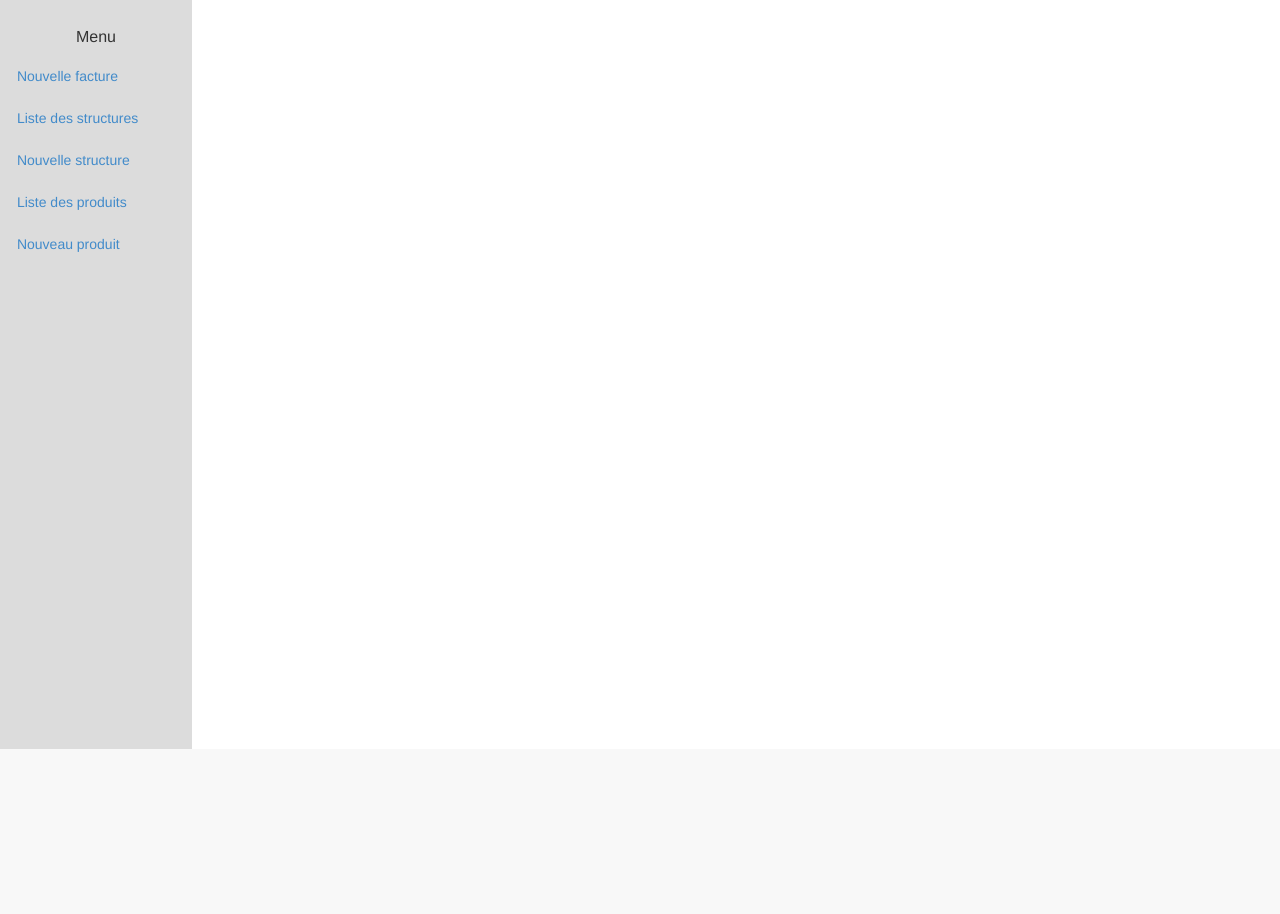
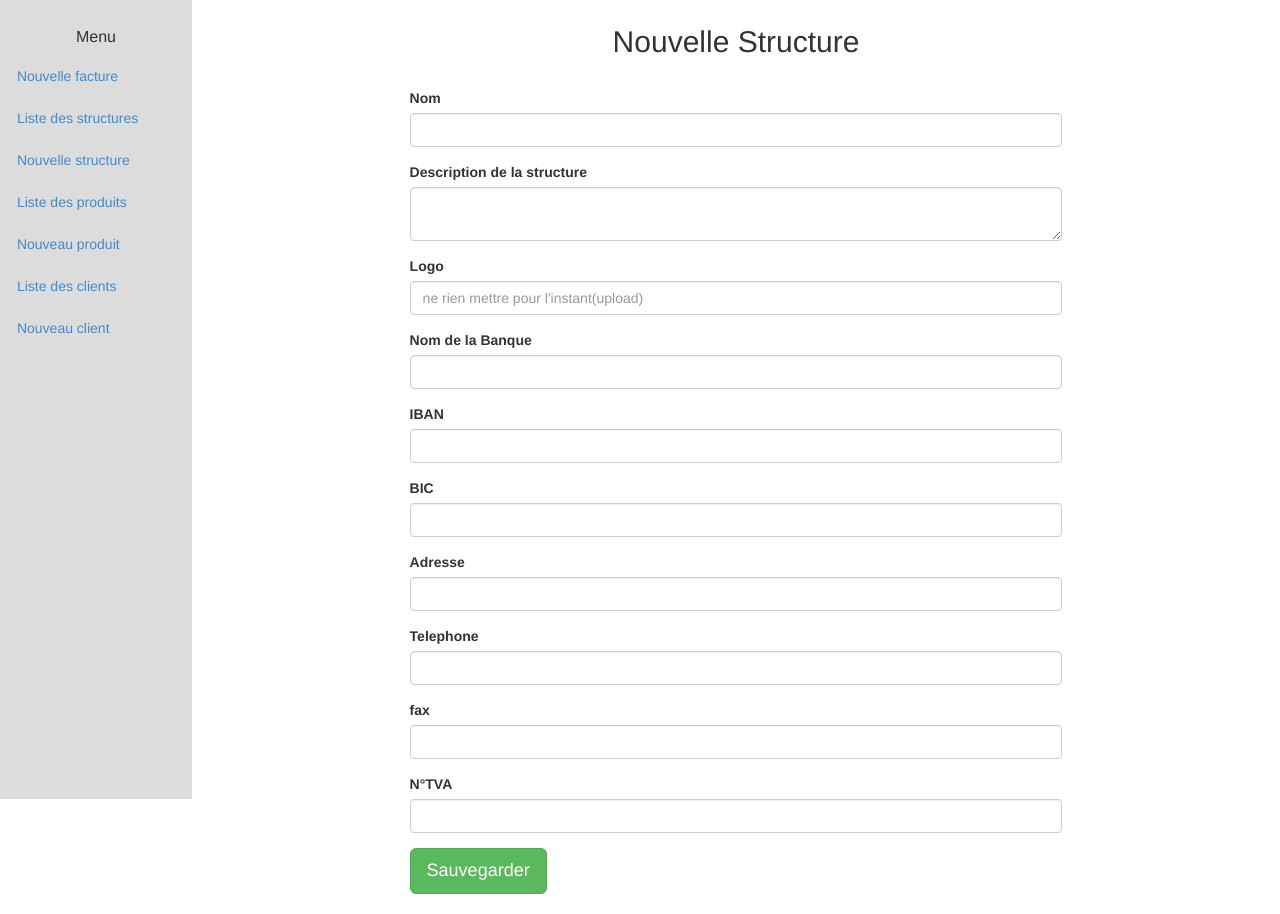
Before and after one commit to acoussemaeker/Creation_facture, a PHP site: page /new_structure.php in a window 1280 px wide. Shown: the part 51-965 px from the top of the page. Before the commit the page ends 800 px from the top, so only its background shows below. Run offline with PHP 8.4, Linux system fonts and the light colour scheme; some libraries are stand-ins or nearby versions.

Commit message:
enregistrement des structures dans la base et affichage des ces meme structure dans un tableau

```diff
--- a/header.php
+++ b/header.php
@@ -53,6 +53,8 @@
                 <li <?php if ($_SERVER['PHP_SELF'] == "/CTE/new_structure.php") echo "class='active'"; ?>><a href="new_structure.php">Nouvelle structure</a></li>
                 <li <?php if ($_SERVER['PHP_SELF'] == "/CTE/liste_produit.php") echo "class='active'"; ?>><a href="liste_produit.php">Liste des produits</a></li>
                 <li <?php if ($_SERVER['PHP_SELF'] == "/CTE/new_produit.php") echo "class='active'"; ?>><a href="new_produit.php">Nouveau produit</a></li>
+                <li <?php if ($_SERVER['PHP_SELF'] == "/CTE/liste_client.php") echo "class='active'"; ?>><a href="liste_client.php">Liste des clients</a></li>
+                <li <?php if ($_SERVER['PHP_SELF'] == "/CTE/new_client.php") echo "class='active'"; ?>><a href="new_client.php">Nouveau client</a></li>
 <!--                <li <?php // if ($_SERVER['PHP_SELF'] == "/CTE/interro.php") echo "class='active'"; ?>><a href="interro.php">Interrogations</a></li>
                 <li <?php // if ($_SERVER['PHP_SELF'] == "/CTE/syllabus.php") echo "class='active'"; ?>><a href="syllabus.php">Syllabus</a></li>
                 <br/><hr/><br/>-->
--- /dev/null
+++ b/liste_client.php
@@ -0,0 +1,4 @@
+<?php
+    $titre = 'Nouveau client';
+    include 'header.php';
+?>
--- /dev/null
+++ b/new_client.php
@@ -0,0 +1,4 @@
+<?php
+    $titre = 'Nouveau Client';
+    include 'header.php';
+?>
--- a/new_structure.php
+++ b/new_structure.php
@@ -1,4 +1,56 @@
 <?php
-    $titre = 'Nouvelle Structure';
-    include 'header.php';
+$titre = 'Nouvelle Structure';
+include 'header.php';
 ?>
+<div class="nouveau">
+    <div class="milieuPage">
+        <h2 class="text-center">Nouvelle Structure</h2>
+        </br>
+        <form method="post" action="save_structure.php">
+            <div class="form-group">
+                <label for="Nom">Nom</label>
+                <input type="text" class="form-control" id="nom" name="nom">
+            </div>
+            <div class="form-group">
+                <label for="description">Description de la structure</label>
+                <textarea id="description" class="form-control" name="description"></textarea>
+            </div>
+            <div class="form-group">
+                <label for="logo">Logo</label>
+                <input type="text" class="form-control" id="logo" name="logo" placeholder="ne rien mettre pour l'instant(upload)">
+            </div>
+            <div class='form-group'>
+                <div class="form-group">
+                    <label for="Nom_banque">Nom de la Banque</label>
+                    <input type="text" class="form-control" id="nom_banque" name="nom_banque">
+                </div>
+                <div class="form-group">
+                    <label for="IBAN">IBAN</label>
+                    <input type="text" class="form-control" id="iban" name="iban">
+                </div>
+                <div class="form-group">
+                    <label for="BIC">BIC</label>
+                    <input type="text" class="form-control" id="bic" name="bic">
+                </div>
+            </div>
+            <div class="form-group">
+                <label for="adresse">Adresse</label>
+                <input type="text" class="form-control" id="adresse" name="adresse">
+            </div>
+            <div class="form-group">
+                <label for="tel">Telephone</label>
+                <input type="tel" class="form-control" id="tel" name="tel">
+            </div>
+            <div class="form-group">
+                <label for="fax">fax</label>
+                <input type="tel" class="form-control" id="fax" name="fax">
+            </div>
+            <div class="form-group">
+                <label for="N°TVA">N°TVA</label>
+                <input type="text" class="form-control" id="numero_tva" name="numero_tva">
+            </div>
+            <button type="submit" class="btn btn-success btn-lg">Sauvegarder</button>
+            <br/><br/>
+        </form>
+    </div>
+</div>
```
Also changed, not shown: Connection_BDD.php (added, +9 -0 lines), liste_structure.php (+40 -0 lines), save_structure.php (added, +12 -0 lines).
